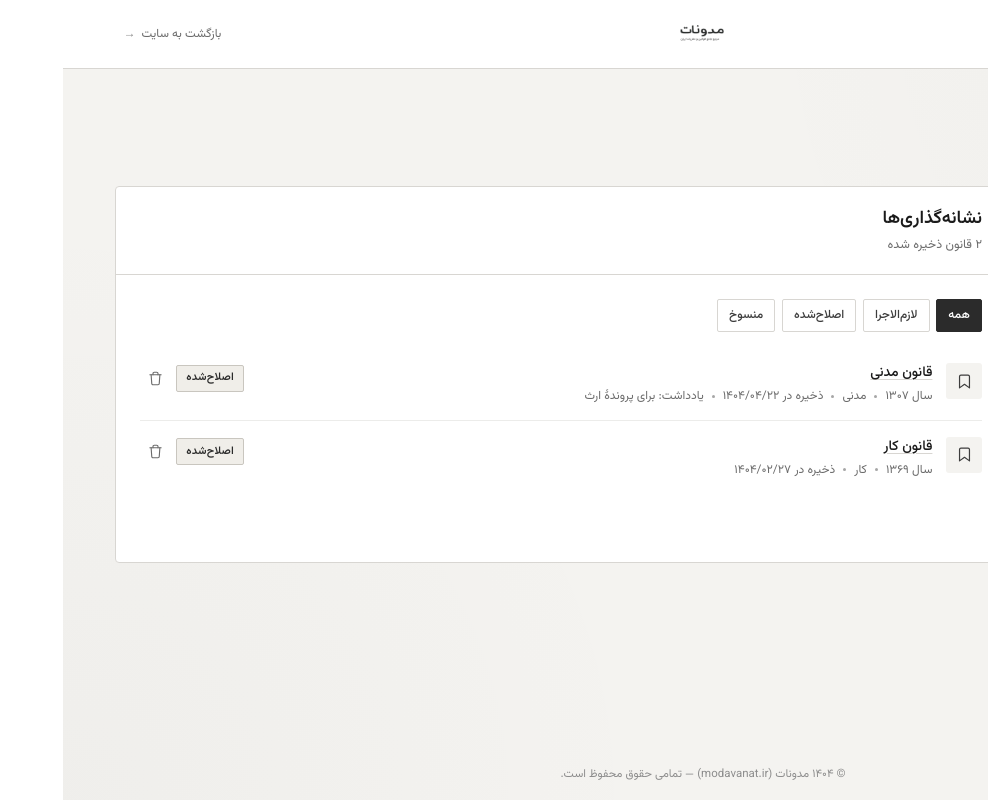
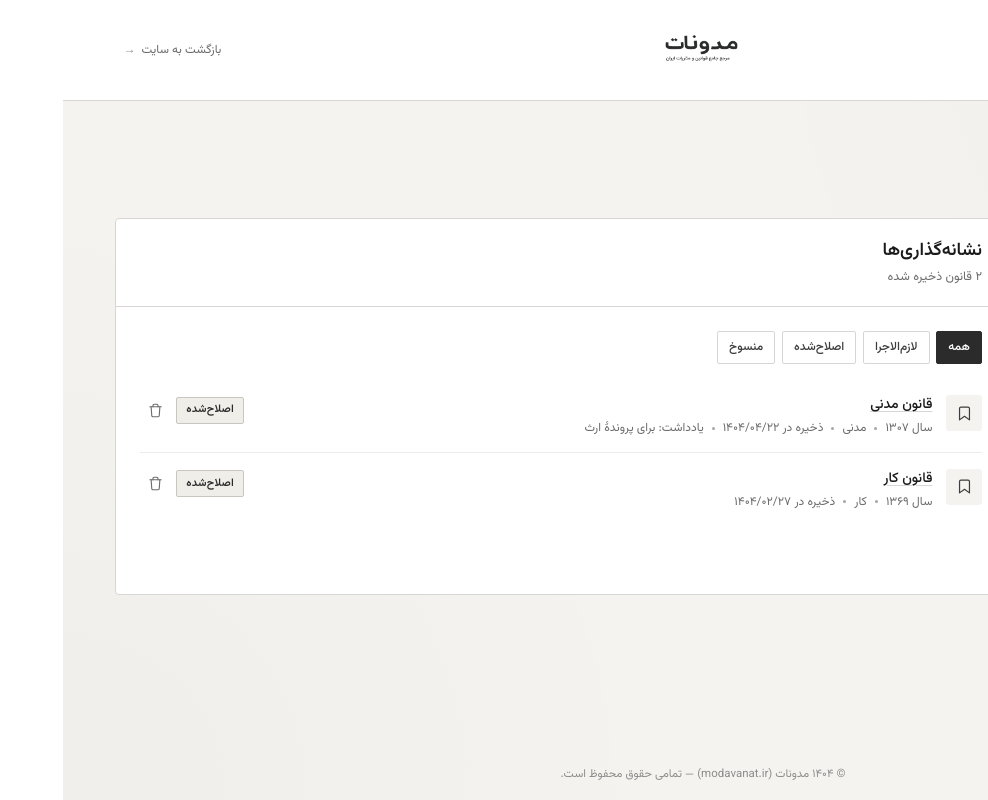
Before and after one commit to Massie382/Modavanat, a Next.js app: page /account in a window 1280 px wide. Shown: the whole page, without its empty margins (292-1280 px from the left). Built offline with nearby package versions, Linux system fonts and the light colour scheme.

Commit message:
8daf2c7b-ea40-4663-b656-43b49a9cf996

```diff
--- a/src/app/globals.css
+++ b/src/app/globals.css
@@ -1642,6 +1642,15 @@ button, a { transition: color 0.12s ease, background-color 0.12s ease, border-co
   }
 }
 
+/* Belt-and-suspenders: hide the user circle in the top bar's right
+   cell on mobile. Higher specificity than `.panel-user-avatar` alone,
+   so it wins even without `!important`. */
+@media (max-width: 767px) {
+  .panel-topbar-right .panel-user-avatar {
+    display: none !important;
+  }
+}
+
 /* ── Mobile drawer ── slides in from the visual RIGHT, contains the
    same sidebar nav that's inline on PC. Auto-closes on tab select.
    The close button sits at the visual LEFT edge of the drawer
--- a/src/components/account/AccountLayout.tsx
+++ b/src/components/account/AccountLayout.tsx
@@ -62,7 +62,7 @@ export function AccountLayout({
                   alt="مدونات"
                   width={1536}
                   height={1024}
-                  className="h-[40px] sm:h-[48px] w-auto object-contain"
+                  className="h-[60px] sm:h-[80px] w-auto object-contain"
                   draggable={false}
                 />
               </Link>
```
